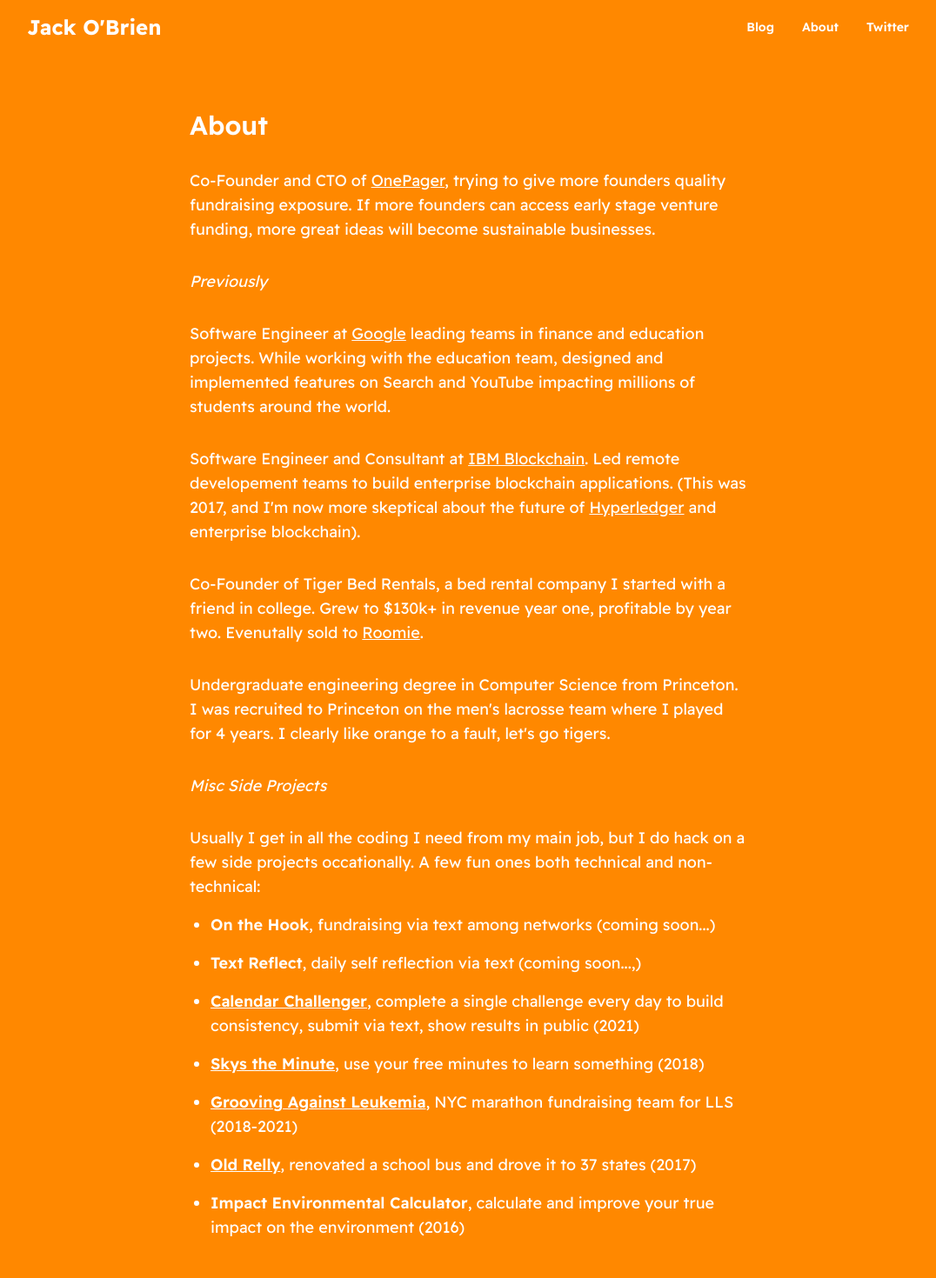
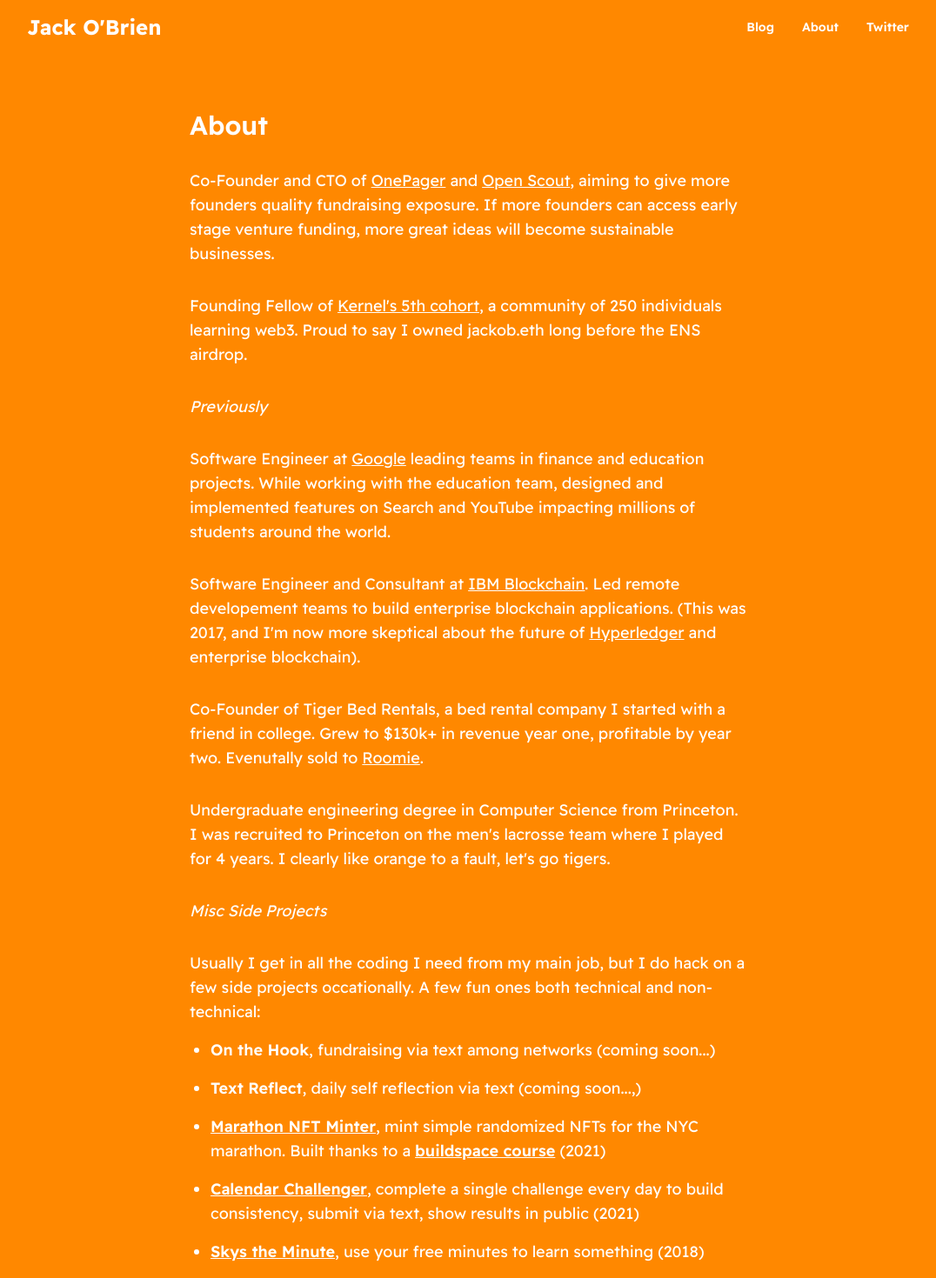
Before and after one commit to jfobrien29/text-reflect, a Next.js app: page /about in a window 1280 px wide. Shown: the top 1470 px of the page at 87% size, without its empty margins (102-1178 px from the left). Built offline with nearby package versions, Linux system fonts and the light colour scheme.

Commit message:
update about page

```diff
--- a/src/components/About.tsx
+++ b/src/components/About.tsx
@@ -14,10 +14,23 @@
         Co-Founder and CTO of{' '}
         <a className="underline" href="https://onepager.vc">
           OnePager
+        </a>{' '}
+        and{' '}
+        <a className="underline" href="https://openscout.vc">
+          Open Scout
         </a>
-        , trying to give more founders quality fundraising exposure. If more
+        , aiming to give more founders quality fundraising exposure. If more
         founders can access early stage venture funding, more great ideas will
         become sustainable businesses.
+      </p>
+
+      <p className="mt-8 text-lg">
+        Founding Fellow of{' '}
+        <a className="underline" href="https://kernel.community/">
+          Kernel's 5th cohort
+        </a>
+        , a community of 250 individuals learning web3. Proud to say I owned
+        jackob.eth long before the ENS airdrop.
       </p>
 
       <h2 className="mt-8 italic text-lg">Previously</h2>
@@ -83,6 +96,27 @@
           <li className="mt-4">
             <a
               className="underline font-semibold"
+              href="https://build-space-nft-web-app.vercel.app/"
+              target="_blank"
+              rel="noreferrer"
+            >
+              Marathon NFT Minter
+            </a>
+            , mint simple randomized NFTs for the NYC marathon. Built thanks to
+            a{' '}
+            <a
+              className="underline font-semibold"
+              href="https://buildspace.so/"
+              target="_blank"
+              rel="noreferrer"
+            >
+              buildspace course
+            </a>{' '}
+            (2021)
+          </li>
+          <li className="mt-4">
+            <a
+              className="underline font-semibold"
               href="https://calendarchallenger.com/"
               target="_blank"
               rel="noreferrer"
```
